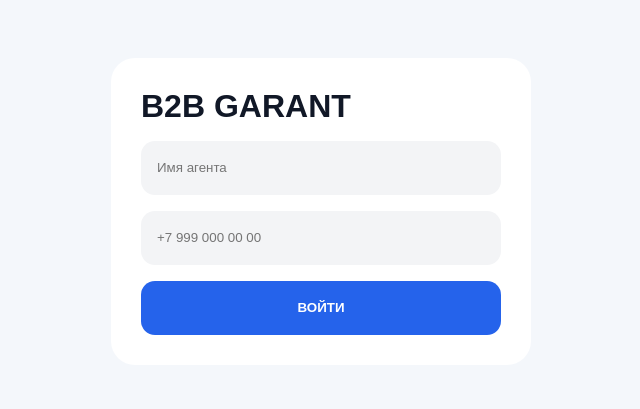
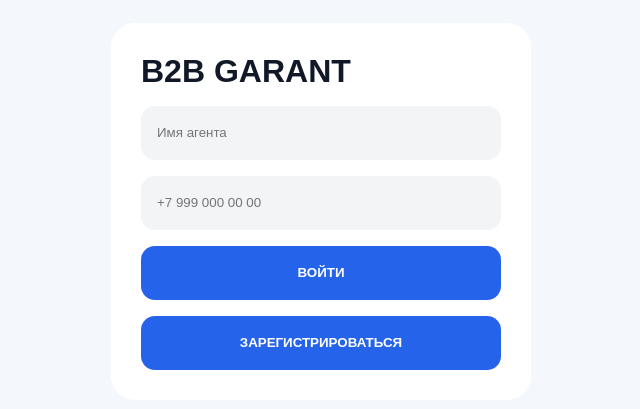
Before and after one commit to xarizmacpm112-commits/Vercel-4, a Next.js app: page / in a window 1280 px wide. Shown: the part 189-598 px from the top of the page, without its empty margins (319-959 px from the left). Built offline with nearby package versions, Linux system fonts and the light colour scheme.

Commit message:
Update page.jsx

```diff
--- a/app/page.jsx
+++ b/app/page.jsx
@@ -111,21 +111,39 @@ export default function HomePage() {
       if (fetchError) throw fetchError
 
       if (!existingAgent) {
-        const { error: insertError } = await supabase
-          .from('agents').insert([{ name: agentName, phone: agentPhone }])
-        if (insertError) throw insertError
-      } else {
-        setAgentPhone(existingAgent.phone)
-        localStorage.setItem('b2b_agent_phone', existingAgent.phone)
+        return alert("Аккаунт не зарегистрирован")
       }
 
+      setAgentPhone(existingAgent.phone)
       localStorage.setItem('b2b_agent_name', agentName)
-      if (!localStorage.getItem('b2b_agent_phone')) {
-        localStorage.setItem('b2b_agent_phone', agentPhone)
-      }
+      localStorage.setItem('b2b_agent_phone', existingAgent.phone)
       setLoggedIn(true)
     } catch (err) {
       alert("Ошибка при авторизации: " + err.message)
+    }
+  }
+
+  const handleRegister = async () => {
+    if (!agentName || !agentPhone) return alert("Заполните данные")
+    try {
+      const { data: existingAgent, error: fetchError } = await supabase
+        .from('agents').select('*').eq('name', agentName).maybeSingle()
+      if (fetchError) throw fetchError
+
+      if (existingAgent) {
+        return alert("Аккаунт зарегистрирован")
+      }
+
+      const { error: insertError } = await supabase
+        .from('agents').insert([{ name: agentName, phone: agentPhone }])
+      if (insertError) throw insertError
+
+      localStorage.setItem('b2b_agent_name', agentName)
+      localStorage.setItem('b2b_agent_phone', agentPhone)
+      setLoggedIn(true)
+      alert("Регистрация успешна!")
+    } catch (err) {
+      alert("Ошибка при регистрации: " + err.message)
     }
   }
 
@@ -268,11 +286,12 @@ export default function HomePage() {
           <input placeholder="Имя агента" value={agentName} onChange={e => setAgentName(e.target.value)} />
           <input placeholder="+7 999 000 00 00" value={agentPhone} onChange={e => setAgentPhone(formatPhoneNumber(e.target.value))} />
           <button onClick={handleLogin}>ВОЙТИ</button>
+          <button onClick={handleRegister} className="register-btn-sec">ЗАРЕГИСТРИРОВАТЬСЯ</button>
         </div>
       </main>
     )
-  }
-      return (
+    }
+          return (
     <main className="crm-container">
       <header className="topbar">
         <div><h1>B2B GARANT</h1></div>
@@ -432,7 +451,7 @@ export default function HomePage() {
               </div>
             )}
             <div className="list-section">
-              {registryTab === 'objects' && filteredObjects.map(obj => (<div className="registry-card" key={obj.id}><span className="type-badge">{obj.role || 'Продавец'}</span>---<h3>{obj.type}</h3><p>{obj.rooms} комн • {obj.area}м² • Этаж {obj.floor}</p><p>{obj.district === 'Пропустить' ? 'Все районы' : obj.district}, {obj.address}</p><strong>{formatNumber(obj.price)} ₽</strong><span className="agent-tag-bottom">{obj.agent}</span></div>))}
+              {registryTab === 'objects' && filteredObjects.map(obj => (<div className="registry-card" key={obj.id}><span className="type-badge">{obj.role || 'Продавец'}</span><h3>{obj.type}</h3><p>{obj.rooms} комн • {obj.area}м² • Этаж {obj.floor}</p><p>{obj.district === 'Пропустить' ? 'Все районы' : obj.district}, {obj.address}</p><strong>{formatNumber(obj.price)} ₽</strong><span className="agent-tag-bottom">{obj.agent}</span></div>))}
               {registryTab === 'clients' && filteredClients.map(cl => (<div className="registry-card" key={cl.id}><span className="type-badge">{cl.role || 'Покупатель'}</span><h3>Поиск: {cl.propertytype || cl.propertyType}</h3><p>Бюджет: {formatNumber(cl.budgetfrom || cl.budgetFrom)} - {formatNumber(cl.budgetto || cl.budgetTo)} ₽</p><p>{(cl.roomsfrom || cl.roomsFrom) || 0}-{(cl.roomsto || cl.roomsTo) || 0} комн • Кв²: {(cl.areafrom || cl.areaFrom) || 0}-{(cl.areato || cl.areaTo) || 0}</p><p>{cl.district === 'Пропустить' ? 'Все районы' : cl.district}, {cl.address}</p><span className="agent-tag-bottom">{cl.agent}</span></div>))}
               {registryTab === 'agents' && allAgents.map(a => (<div className="agent-row-card" key={a.id}><div className="agent-info-side"><h3>{a.name}</h3><p>{a.phone}</p></div><div className="agent-stats-side"><div className="mini-badge">О: <span>{objects.filter(o => o.agent === a.name).length}</span></div><div className="mini-badge">К: <span>{clients.filter(c => c.agent === a.name).length}</span></div></div></div>))}
               {registryTab === 'matches' && (getMatches().length === 0 ? (<div style={{ textAlign: 'center', padding: '40px', color: '#888' }}>Активных матчей пока нет</div>) : (getMatches().map(m => (
@@ -442,7 +461,7 @@ export default function HomePage() {
           </>
         )}
       </section>
-                  <nav className="bottom-nav">
+              <nav className="bottom-nav">
         <button className={activeTab === 'home' ? 'active' : ''} onClick={() => setActiveTab('home')}><Home size={22} /><span>Главная</span></button>
         <button className={activeTab === 'objects' ? 'active' : ''} onClick={() => setActiveTab('objects')}><Building2 size={22} /><span>Объект</span></button>
         <button className={activeTab === 'clients' ? 'active' : ''} onClick={() => setActiveTab('clients')}><Users size={22} /><span>Клиент</span></button>
@@ -520,6 +539,7 @@ export default function HomePage() {
         .login-card h1 { margin-bottom: 30px; }
         .login-card input { padding: 15px; width: 100%; border-radius: 10px; border: 1px solid #eee; margin-bottom: 15px; outline: none; background: #f9f9f9; }
         .login-card button { width: 100%; padding: 16px; background: #000; color: #fff; border: none; border-radius: 10px; font-weight: bold; cursor: pointer; }
+        .register-btn-sec { background: transparent !important; color: #000 !important; border: 1px solid #000 !important; margin-top: 10px; }
       `}</style>
     </main>
   )
```
